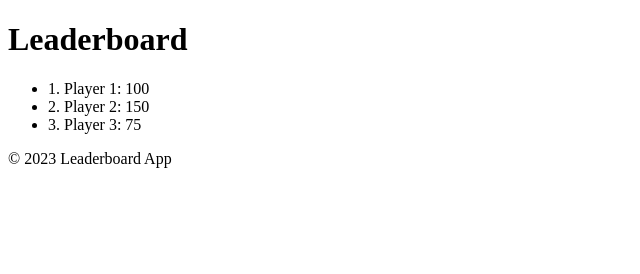
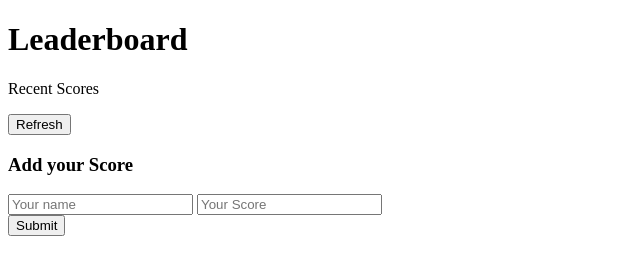
Before and after one commit to 78fatemanazari/Leaderboard-list-app, a website built with webpack: page src/index.html in a window 1280 px wide. Shown: the whole page, without its empty margins (0-640 px from the left). Built offline with nearby package versions, Linux system fonts and the light colour scheme.

Commit message:
Add index.html file

```diff
--- a/src/index.html
+++ b/src/index.html
@@ -6,17 +6,24 @@
   <title>Leaderboard App</title>
 </head>
 <body>
-  <header>
-    <h1>Leaderboard</h1>
-  </header>
-  <main>
-    <section id="leaderboard-section">
-      <ul id="leaderboard-list"></ul>
-    </section>
-  </main>
-  <footer>
-    <p>&copy; 2023 Leaderboard App</p>
-  </footer>
-  <script src="dist/bundle.js"></script>
+  <div class="leaderboard-container">
+    <div class="score-container">
+      <h1 class="title-one">Leaderboard</h1>
+      <div class="recent-score-button">
+        <p>Recent Scores</p>
+        <button type="submit" class="rf-btn">Refresh</button>
+      </div>
+      <div id="scores"></div>
+    </div>
+    <div class="input-score-container">
+      <h3 class="title-two">Add your Score</h3>
+      <div class="score-input">
+        <input type="text" placeholder="Your name">
+        <input type="text" placeholder="Your Score">
+      </div>
+      <button type="submit" class="sb-btn">Submit</button>
+    </div>
+  </div>
+  <script src="main.js"></script>
 </body>
 </html>
```
